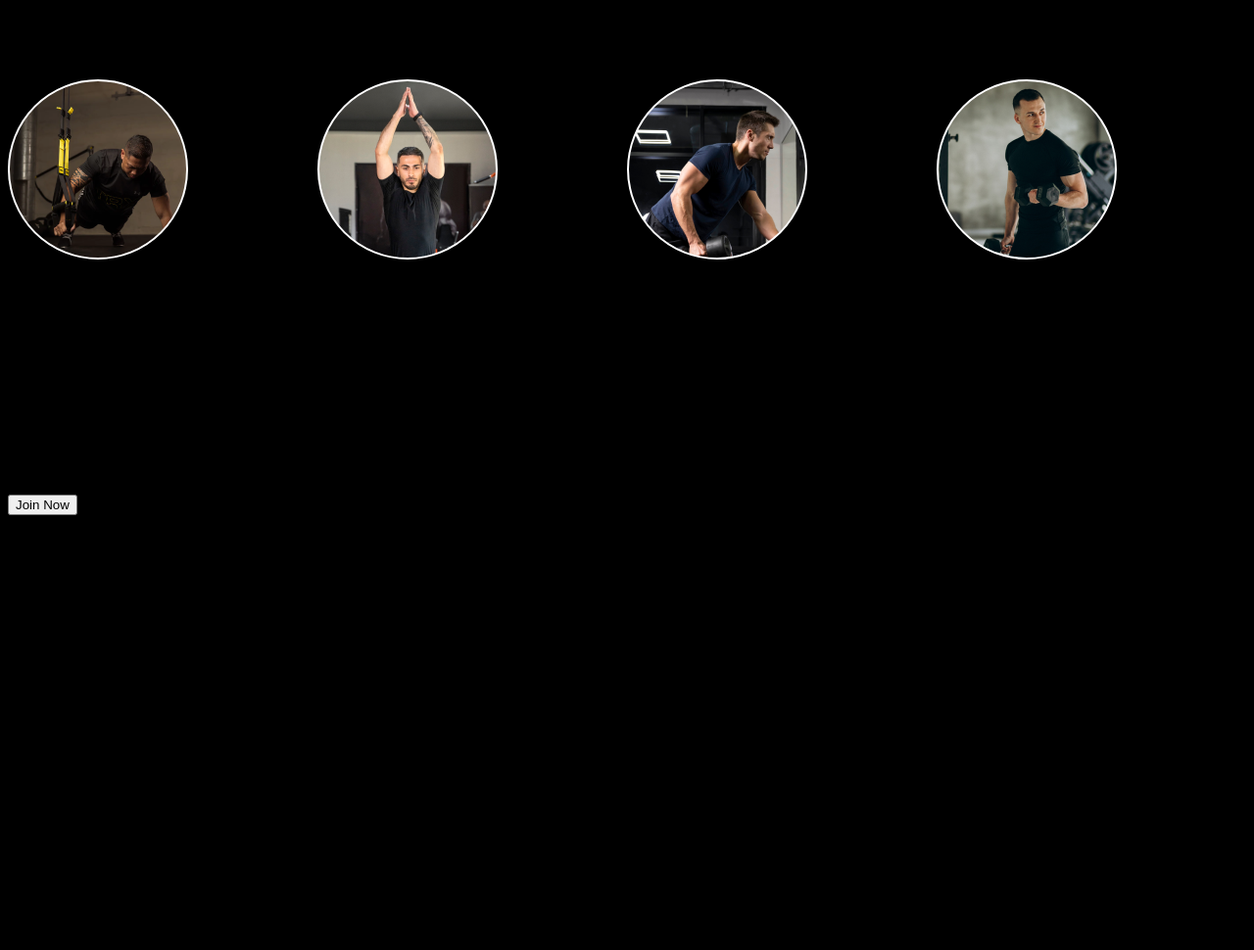
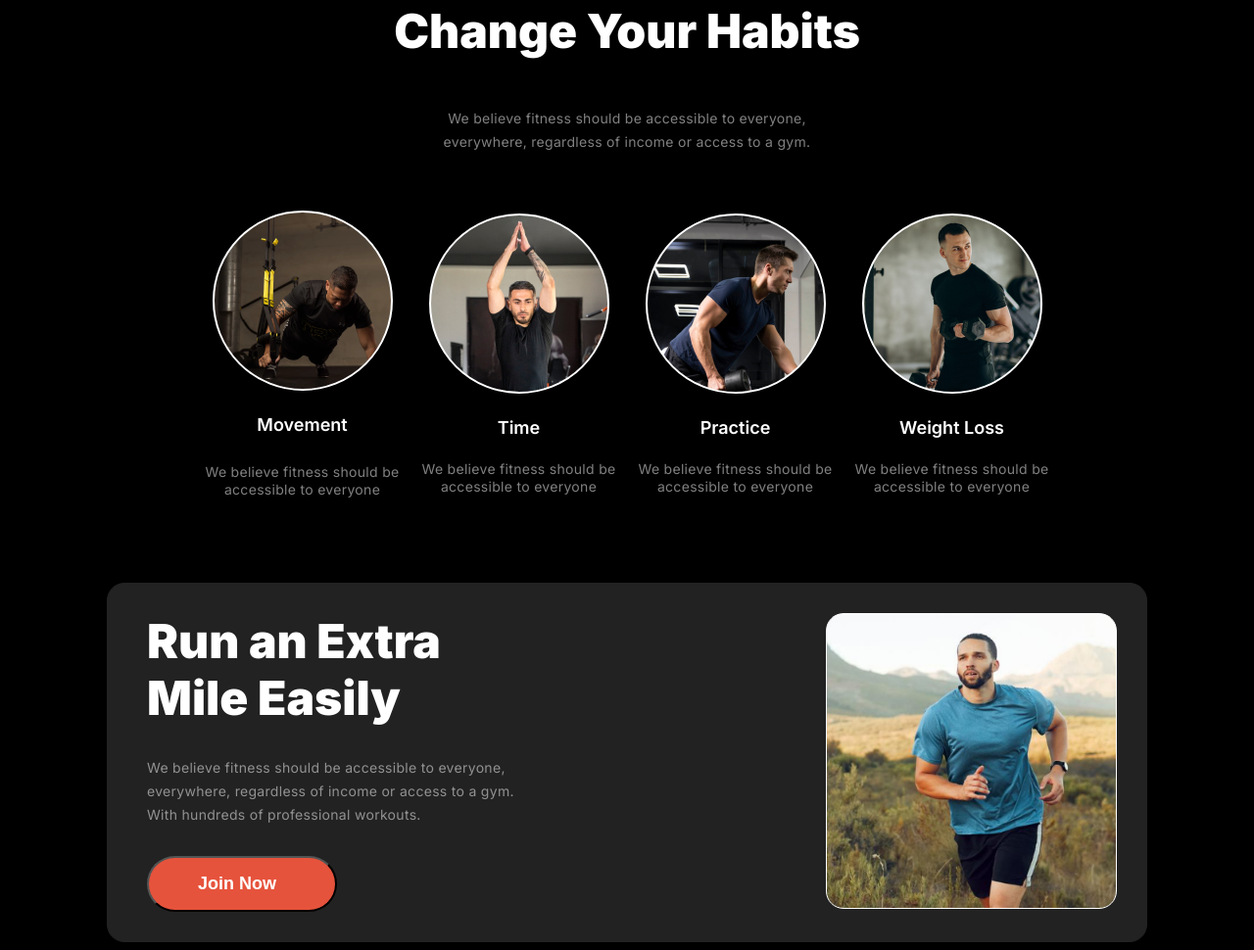
Before and after one commit to Rafiq6743/assignment-2, a plain HTML site: page index.html in a window 1280 px wide. Shown: the part 571-1541 px from the top of the page at 98% size. Before the commit the page ends 1105 px from the top, so only its background shows below. Drawn offline with Linux system fonts and the light colour scheme; a web font is replaced by a local one.

Commit message:
added new css data

```diff
--- a/styles/blog.css
+++ b/styles/blog.css
@@ -124,3 +124,168 @@ font-weight: 400;
     justify-content: center;
     align-items:center ;
 }
+.sec18{color: rgb(255, 255, 255);
+    font-size: 18px;
+    font-weight: 600;
+    text-align: center;
+
+}
+
+.sec15{
+    display: flex;
+    flex-direction: column;
+    justify-content: center;
+    align-items: center;
+}
+.sec19{
+    margin: 47px 190px 0px 190px;
+    margin-bottom: 80px;
+}
+.sec20{
+    color: rgba(255, 255, 255, 0.5);
+font-size: 14px;
+font-weight: 400;
+line-height: 18px;
+letter-spacing: 0.3px;
+text-align: center;
+margin: 6px 5px;
+}
+.sec21{
+    color: rgb(255, 255, 255);
+font-size: 48px;
+font-weight: 900;
+line-height: 120%;
+text-align:center
+}
+.sec22{
+    color: rgba(255, 255, 255, 0.5);
+font-size: 14px;
+font-weight: 400;
+line-height: 24px;
+letter-spacing: 0.3px;
+text-align: center;
+margin: 0px 150px;
+}
+.sec23{
+    margin: 58px 70px;
+}
+.sec24{
+width: 550px;
+height: 300px;
+border-radius: 18px;
+border: 1px solid white;
+margin: 30px 30px 30px 0px;
+background: url(../images/run.jpg);
+background-size: 1200px;
+background-position-x: 600px;
+background-position-y: 630px;
+
+}
+table{
+    border-collapse:collapse ;
+
+}
+td{
+    border: 1px solid rgba(255, 255, 255, 0.1);
+    padding: 5px;
+
+}
+.sec25{
+    display: flex;
+    flex-direction: row;
+    justify-content: space-between;
+    width: 1060px;
+    border: 1px solid rgb(34, 34, 34);
+    margin: 0 auto;
+    background-color:rgb(34, 34, 34) ;
+    border-radius: 18px;
+}
+.sec26{
+    color: rgb(255, 255, 255);
+font-size: 48px;
+font-weight: 900;
+line-height: 120%;
+letter-spacing: 0%;
+text-align: left;
+margin: 30px 300px 30px 40px;
+}
+.sec27{
+    color: rgba(255, 255, 255, 0.5);
+font-size: 14px;
+font-weight: 400;
+line-height: 24px;
+letter-spacing: 0.3px;
+text-align: left;
+margin: 0px 300px 30px 40px;
+}
+.sec28{
+      padding: 16px 60px 16px 50px;
+    border-radius: 42px;
+    background: rgb(230, 83, 60);
+    color: rgb(255, 255, 255);
+font-size: 18px;
+font-weight: 600;
+margin: 0px 0px 30px 40px;
+}
+.sec29{
+    margin-top: 47px;
+}
+.sec30{
+    display: grid;
+    grid-template-columns:repeat(3, 2fr);
+    border: 2px solid rgb(34, 34, 34);
+    width: 1060px;
+    margin: 0 auto;
+    justify-content: space-around;
+    align-items: center;
+    background-color:rgb(34, 34, 34) ;
+    border-radius:18px ;
+}
+.sec31{
+    width: 300px;
+    height: 280px;
+    border: 1px solid whitesmoke;
+    border-radius: 18px;
+
+}
+.sec32{
+    width: 300px;
+    height: 280px;
+    border-radius: 18px;
+    background-image: url(../images/trainer1.png);
+    background-size:cover;
+    margin: 40px 40px;
+
+}
+.sec33{
+    color: rgb(255, 255, 255);
+    font-size: 22px;
+    font-weight: 800;
+    text-align: left;
+    margin-top: 213px;
+    margin-left: 10px;
+    margin-bottom: 0px;
+
+}
+.sec34{
+    color: rgba(255, 255, 255, 0.5);
+font-size: 14px;
+font-weight: 400;
+margin-left: 10px;
+margin-top: 2px;
+}
+.sec35{width: 300px;
+    height: 280px;
+    border-radius: 18px;
+    background-image: url(../images/trainer2.png);
+    background-size:cover;
+    margin: 20px 20px 20px 0px;
+
+}
+.sec36{
+    width: 300px;
+    height: 280px;
+    border-radius: 18px;
+    background-image: url(../images/trainer3.png);
+    background-size:cover;
+}
```
